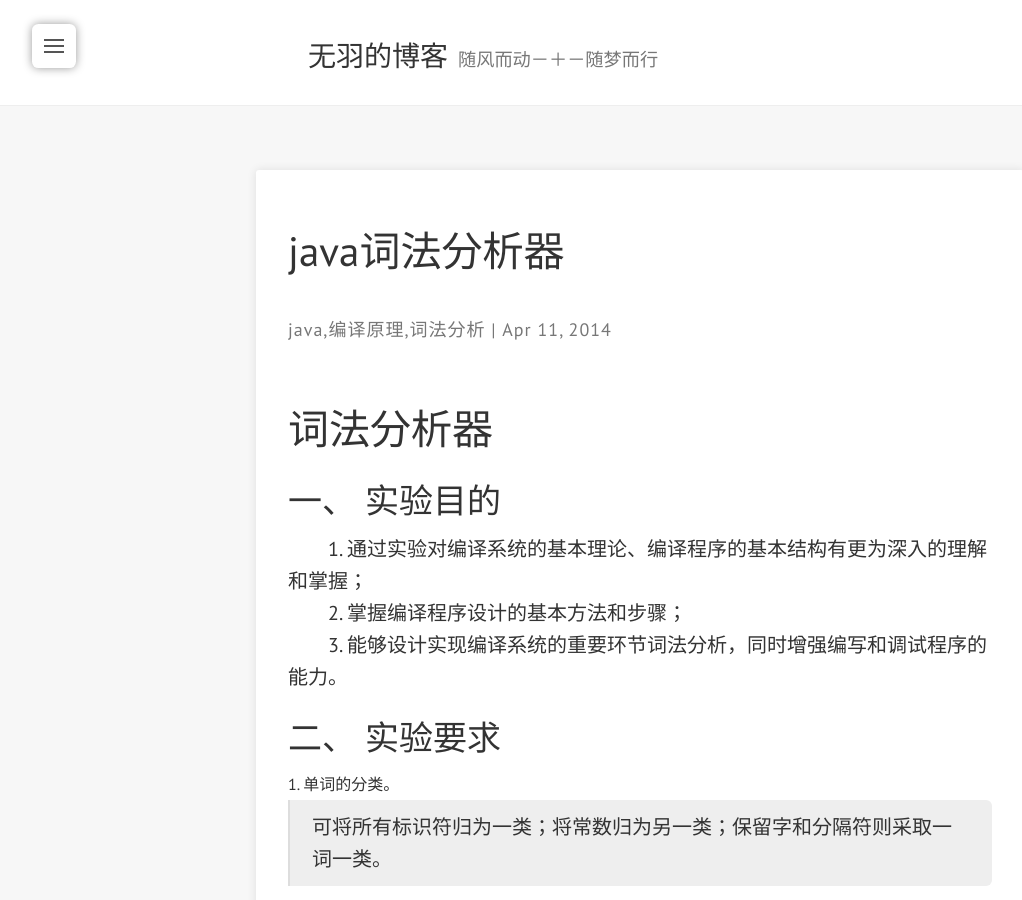
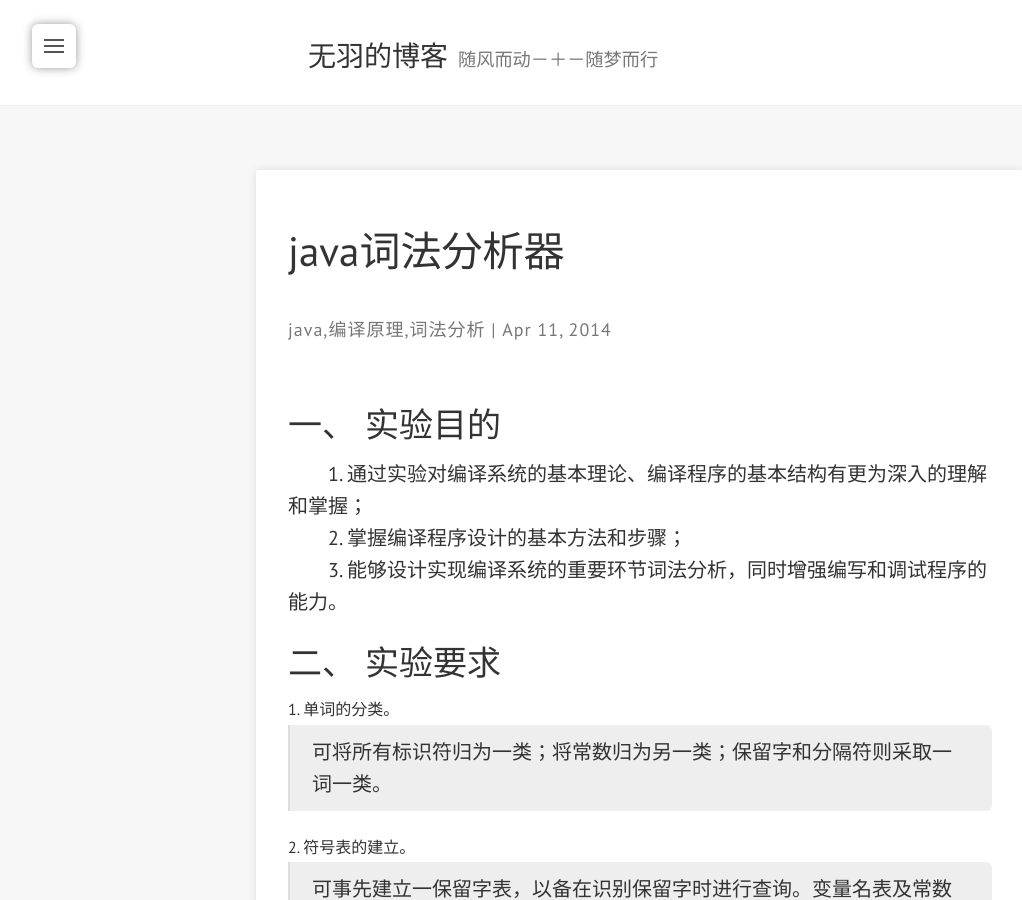
Before and after one commit to nonefly/nonefly.github.com, a Jekyll site: the page built from _posts/2015-4-11-词法分析器.md, in a window 1280 px wide and 900 px high. Shown: the whole window, without its empty margins (0-1022 px from the left). Built offline with Jekyll 4.4.1, drawn with Linux system fonts in a browser that asks for light colours; nearby versions of some CDN libraries; comment, search, counter and statistics services are not loaded.

Commit message:
Update 2015-4-11-词法分析器.md

```diff
--- a/_posts/2015-4-11-词法分析器.md
+++ b/_posts/2015-4-11-词法分析器.md
@@ -6,8 +6,6 @@
 categories: java,编译原理,词法分析
 comments: true
 ---
-
-#  词法分析器
 
 ## 一、 实验目的
 　　1. 通过实验对编译系统的基本理论、编译程序的基本结构有更为深入的理解和掌握；
```
